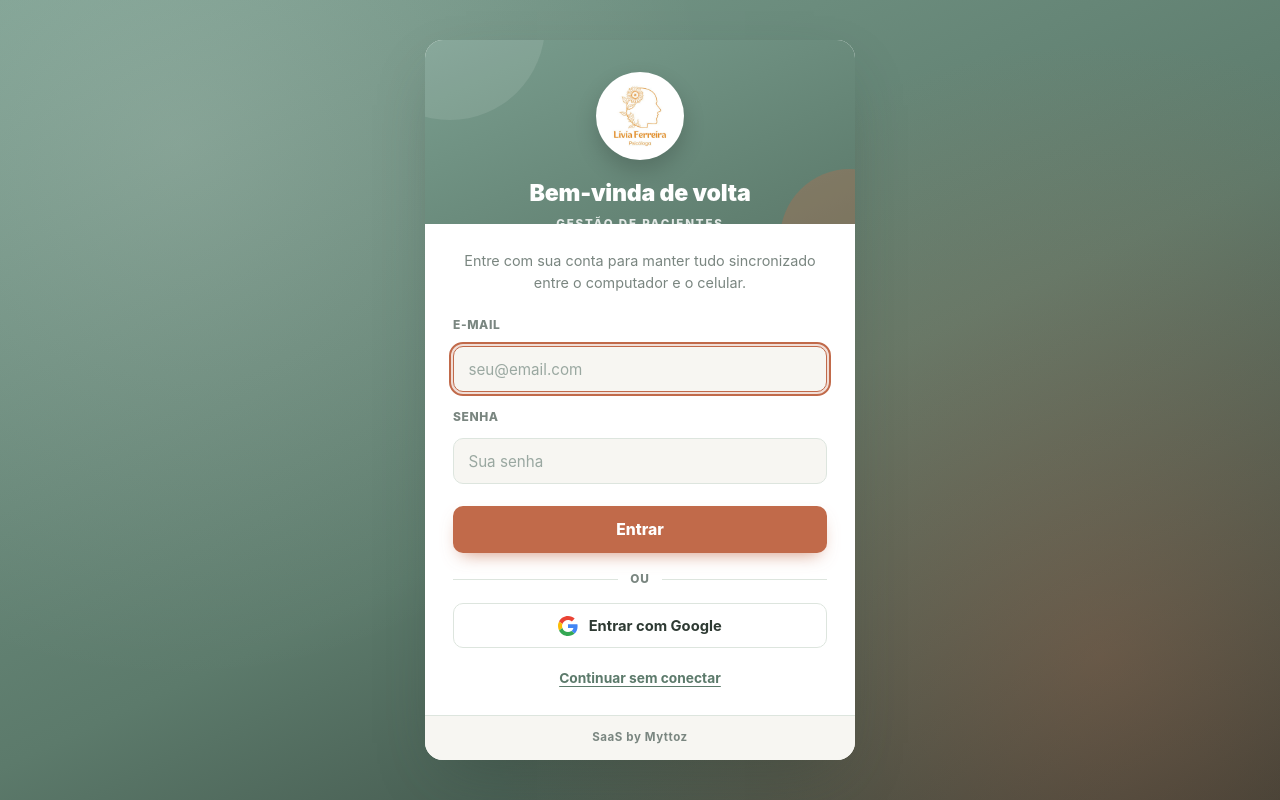
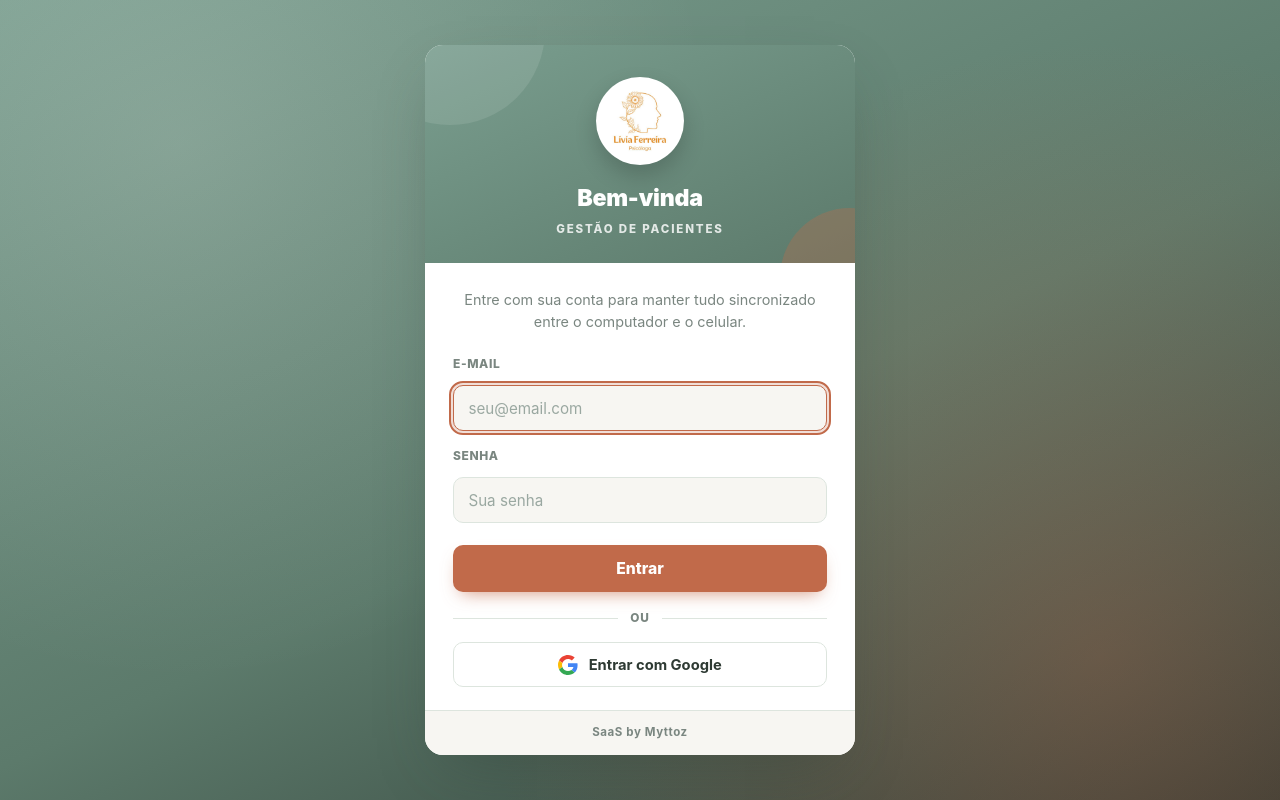
Before and after one commit to Myttoz/Saas-psicologia, a plain HTML site: page index.html in a window 1280 px wide. Drawn offline with Linux system fonts and the light colour scheme.

Commit message:
Login obrigatorio: bloqueia clique fora, ESC e atalhos
- remove botao Continuar sem conectar
- titulo do login passa a ser apenas Bem-vinda
- app.inert impede alcance por teclado ao sistema atras do login
- guia do Supabase orienta desligar cadastros e sign-ins anonimos

```diff
--- a/css/style.css
+++ b/css/style.css
@@ -1733,23 +1733,6 @@ svg { display: block; }
 
 .btn-login-entrar:active { transform: none; }
 
-.login-link {
-  display: block;
-  width: 100%;
-  margin: .95rem 0 0;
-  padding: .4rem;
-  border: 0;
-  background: transparent;
-  color: var(--primary-dark);
-  font-size: .86rem;
-  font-weight: 700;
-  cursor: pointer;
-  text-decoration: underline;
-  text-underline-offset: 3px;
-}
-
-.login-link:hover { color: var(--accent); }
-
 .login-separador {
   display: flex;
   align-items: center;
@@ -1815,9 +1798,7 @@ svg { display: block; }
 
 /* Foco visível para navegação por teclado. */
 .btn-login-entrar:focus,
-.btn-login-entrar:focus-visible,
-.login-link:focus,
-.login-link:focus-visible {
+.btn-login-entrar:focus-visible {
   outline: 2px solid var(--accent);
   outline-offset: 2px;
   box-shadow: 0 0 0 3px rgb(193 106 74 / 0.22);
--- a/index.html
+++ b/index.html
@@ -685,7 +685,7 @@
 <div class="modal modal-login" id="modalLogin" onclick="event.stopPropagation()">
   <div class="login-cabecalho">
     <img src="assets/logo.jpeg" alt="Logo" class="login-logo">
-    <div class="login-titulo">Bem-vinda de volta</div>
+    <div class="login-titulo">Bem-vinda</div>
     <div class="login-subtitulo">Gestão de Pacientes</div>
   </div>
   <div class="login-corpo">
@@ -714,7 +714,6 @@
       </svg>
       Entrar com Google
     </button>
-    <button type="button" class="login-link" onclick="app.fecharModal('modalLogin')">Continuar sem conectar</button>
   </div>
   <div class="login-rodape">SaaS by Myttoz</div>
 </div>
--- a/js/app.js
+++ b/js/app.js
@@ -93,7 +93,24 @@ var app = {
     if (sb) sb.classList.toggle('mobile-open');
   },
 
+  // Login é obrigatório quando a nuvem está ligada. Enquanto a tela de login
+  // estiver aberta, clique fora e ESC não podem liberar o acesso ao sistema.
+  loginVisivel: function() {
+    var login = document.getElementById('modalLogin');
+    return !!(login && login.classList.contains('show-modal'));
+  },
+
+  // Impede que o teclado (Tab/Enter) alcance botões do sistema por trás do login.
+  _setAppInerte: function(inerte) {
+    var raiz = document.querySelector('.app');
+    if (!raiz || !('inert' in raiz) || !raiz.children) return;
+    for (var i = 0; i < raiz.children.length; i++) {
+      if (raiz.children[i].id !== 'overlay') raiz.children[i].inert = inerte;
+    }
+  },
+
   fecharModais: function() {
+    if (this.loginVisivel()) return;
     var modais = document.querySelectorAll('.modal');
     for (var i = 0; i < modais.length; i++) {
       modais[i].classList.remove('show-modal');
@@ -171,6 +188,7 @@ var app = {
     var overlay = document.getElementById('overlay');
     // O login tem fundo próprio: a tela do sistema fica totalmente encoberta.
     if (overlay && id === 'modalLogin') overlay.classList.add('login-fundo');
+    if (id === 'modalLogin') this._setAppInerte(true);
     if (m) m.classList.add('show-modal');
     if (overlay) overlay.classList.add('open');
   },
@@ -183,6 +201,7 @@ var app = {
       overlay.classList.remove('open');
       overlay.classList.remove('login-fundo');
     }
+    if (id === 'modalLogin') this._setAppInerte(false);
   },
 
   sair: function() {
@@ -254,6 +273,9 @@ var app = {
 
   _setupAtalhos: function() {
     document.addEventListener('keydown', function(e) {
+      // Enquanto o login estiver na tela, nenhum atalho age no sistema.
+      if (app.loginVisivel()) return;
+
       // Ctrl + O (ou Command + O) — abre novo conforme aba atual
       if ((e.ctrlKey || e.metaKey) && e.key.toLowerCase() === 'o') {
         e.preventDefault();
```
Also changed, not shown: 2 other files.
